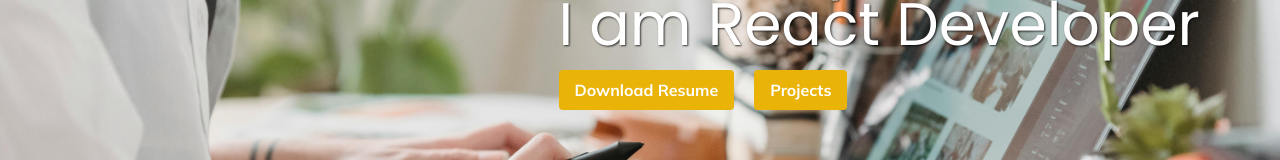
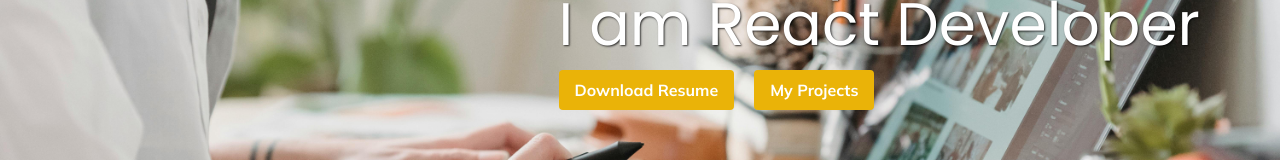
Before and after one commit to nithyasensri/portfolio, a React (Create React App) app: page / in a window 1280 px wide. Shown: the part 370-530 px from the top of the page. Built offline with nearby package versions, Linux system fonts and the light colour scheme.

Commit message:
Fixed bug/Added new feature

```diff
--- a/src/components/Home.js
+++ b/src/components/Home.js
@@ -17,7 +17,7 @@ const Home = () => {
                             <button className="bg-yellow-500 text-white font-bold  sm:px-2 sm:py-1 sm:px-2 md:py-2 md:px-4 rounded hover:bg-blue-500 mr-5 font-nav">Download Resume</button>
                         </a>
                         <a href="#project" className="bg-yellow-500 text-white font-bold sm:px-2 sm:py-1 sm:px-2 md:py-2 md:px-4 rounded hover:bg-blue-500 font-nav">
-                            Projects
+                            My Projects
                         </a>
                     </div>
                 </div>
```
